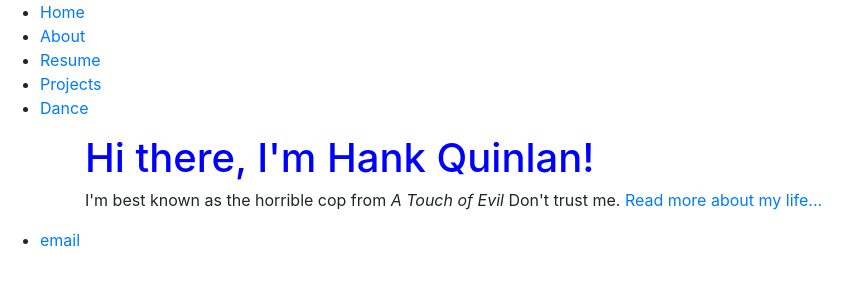
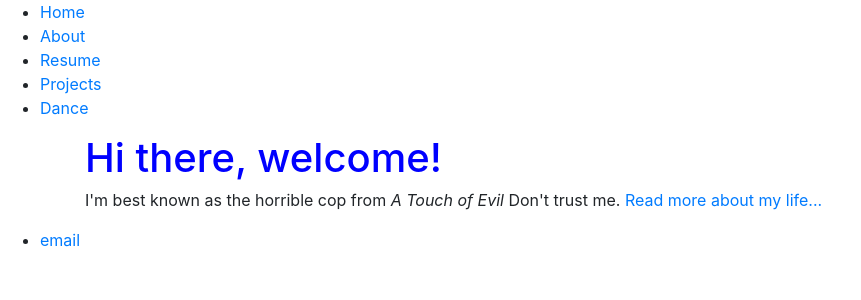
Before and after one commit to isabellaleehs/isabellaleehs.github.io, a Jekyll site: the page built from index.html, in a window 1280 px wide. Shown: the top 300 px of the page, without its empty margins (0-861 px from the left). Built offline with Jekyll 4.4.1, drawn with Linux system fonts in a browser that asks for light colours; nearby versions of some CDN libraries; a style sheet for code colours, icons or effects is not loaded.

Commit message:
Update index.html

```diff
--- a/index.html
+++ b/index.html
@@ -2,6 +2,6 @@
 layout: default
 ---
 <div class="blurb">
-	<h1>Hi there, I'm Hank Quinlan!</h1>
+	<h1>Hi there, welcome!</h1>
 	<p>I'm best known as the horrible cop from <em>A Touch of Evil</em> Don't trust me. <a href="/about">Read more about my life...</a></p>
 </div><!-- /.blurb -->
```
